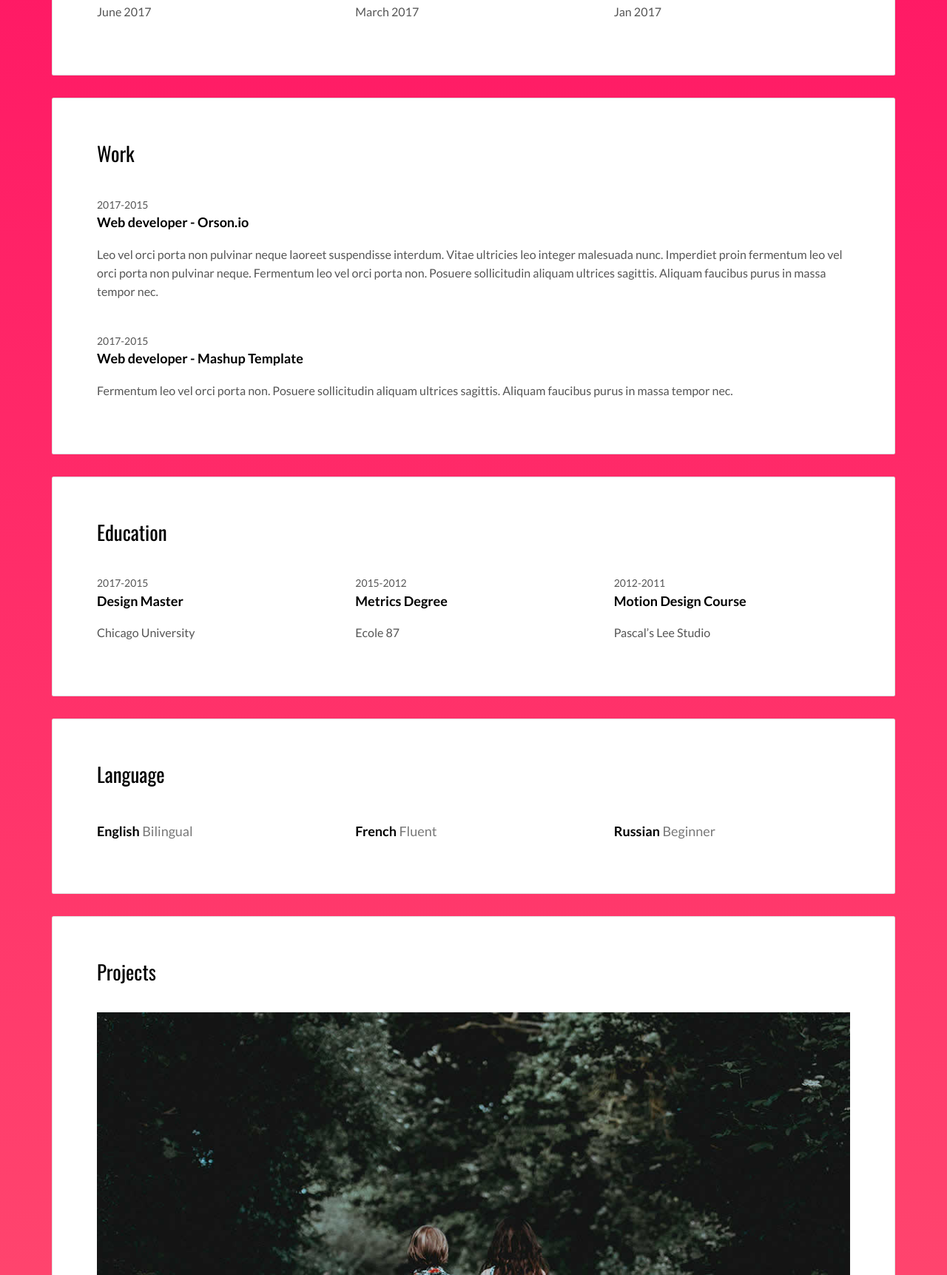
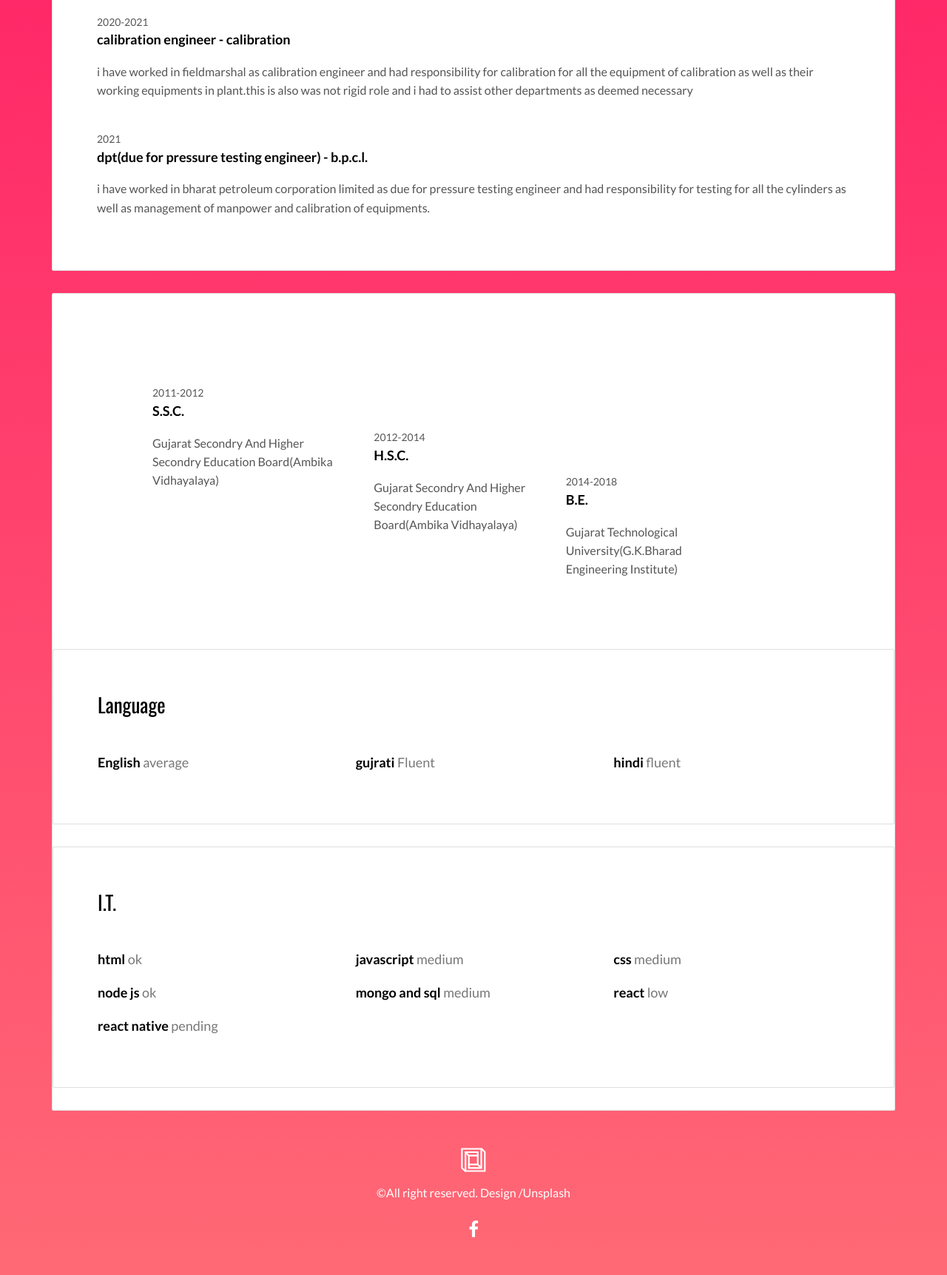
Before and after one commit to lafupra/testinghtml, a plain HTML site: page index.html in a window 1280 px wide. Shown: the part 1077-2800 px from the top of the page at 74% size. Drawn offline with nearby package versions, Linux system fonts and the light colour scheme.

Commit message:
new commit bro

```diff
--- a/index.html
+++ b/index.html
@@ -62,18 +62,19 @@
             <h2>About me</h2>
             <div class="row">
               <div class="col-md-4">
-                <p><img src="./assets/images/img-01.jpg" class="img-responsive" alt=""></p>
+                <p><img src="assets\images\IMG_20201103_174245_copy_766x935.jpg" style="height:30rem;width:30rem" class="img-responsive" alt=""></p>
               </div>
-              <div class="col-md-8">
+              <div class="col-md-6">
 
               <p>i am resident of rajkot, gujarat in india,and done graduation in mechanical field and i really love problem solving.i have different and vast varied interest and like problem solving and holistic approch in things</p>
-              <p> i don't mind accepting challanges and dive into different fields as long as it gives any growth and evolve prespective or give any contentment</p>
+              <p> i don't mind accepting challanges and dive into different fields as long as it gives any growth and evolve prespective or give any contentment.</p>
+              <p> i have diverse interst like geography,polity,physics,computer science,psychology,economics etc.</p>
               </div>
             </div>
           </div>
         </div>
 
-        <div class="card">
+        <!--<div class="card">
           <div class="card-block">
             <h2>Projects</h2>
             <div class="row">
@@ -94,24 +95,32 @@
               </div>
             </div>
           </div>
-        </div>
+        </div>-->
 
         <div class="card">
           <div class="card-block">
             <h2>Work</h2>
             <div class="work-experience">
-              <small class="date">2017-2015</small>
-              <h3 class="h5 date-title">Web developer - <a href="http://en.orson.io" title="Create professionnal website">Orson.io</a></h3>
+              <small class="date">2019-2020</small>
+              <h3 class="h5 date-title">Q.C. Engineer - <a href="http://www.fieldmarshal.com/" title="fieldmarhsal">field-marshal</a></h3>
 
 
-              <p>Leo vel orci porta non pulvinar neque laoreet suspendisse interdum. Vitae ultricies leo integer malesuada nunc. Imperdiet proin fermentum leo vel orci porta non pulvinar neque. Fermentum leo vel orci porta non. Posuere sollicitudin aliquam ultrices sagittis. Aliquam faucibus purus in massa tempor nec.</p>
+              <p>i have done internship there and worked in q.c. for 1 year but it was not rigid and i have to worked on other departments when neccesary.like testing,production,design and developement assisting in purchase and calibration etc.</p>
             </div>
 
             <div class="work-experience">
-              <small class="date">2017-2015</small>
-              <h3 class="h5 date-title">Web developer - <a href="http://mashup-template.com" title="">Mashup Template</a></h3>
+              <small class="date">2020-2021</small>
+              <h3 class="h5 date-title">calibration engineer - <a href="http://www.fieldmarshal.com/" title="calibration">calibration</a></h3>
 
-              <p>Fermentum leo vel orci porta non. Posuere sollicitudin aliquam ultrices sagittis. Aliquam faucibus purus in massa tempor nec.</p>
+              <p>i have worked in fieldmarshal as calibration engineer and had responsibility for calibration for all the equipment of calibration as well as their working equipments in plant.this is also was not rigid role and i had to assist other departments as deemed necessary</p>
+            </div>
+
+
+            <div class="work-experience">
+              <small class="date">2021</small>
+              <h3 class="h5 date-title">dpt(due for pressure testing engineer) - <a href="https://www.bharatpetroleum.in/" title="due for pressure testing">b.p.c.l.</a></h3>
+
+              <p>i have worked in bharat petroleum corporation limited as due for pressure testing  engineer and had responsibility for testing  for all the cylinders as well as management of manpower and calibration of equipments.</p>
             </div>
           </div>
         </div>
@@ -119,7 +128,8 @@
 
         <div class="card">
           <div class="card-block">
-            <h2>Education</h2>
+           <!--
+             <h2>Education</h2>
             <div class="row">
               <div class="col-md-4">
                 <div class="education-experience">
@@ -127,21 +137,38 @@
                   <h3 class="h5 date-title">Design Master</h3>
                   <p>Chicago University</p>
                 </div>
+                    </div>
+           -->
 
-              </div>
+
+              <div class="card-block">
               <div class="col-md-4">
                 <div class="education-experience">
-                  <small class="date">2015-2012</small>
-                  <h3 class="h5 date-title">Metrics Degree</h3>
-                  <p>Ecole 87</p>
+                  <small class="date">2011-2012</small>
+                  <h3 class="h5 date-title">S.S.C.</h3>
+                  <p>Gujarat Secondry And Higher Secondry Education Board(Ambika Vidhayalaya)</p>
                 </div>
               </div>
-              <div class="col-md-4">
-                <div class="education-experience">
-                  <small class="date">2012-2011</small>
-                  <h3 class="h5 date-title">Motion Design Course</h3>
-                  <p>Pascal’s Lee Studio</p>
+
+
+                <div class="card-block">
+                <div class="col-md-4">
+                  <div class="education-experience">
+                    <small class="date">2012-2014</small>
+                    <h3 class="h5 date-title">H.S.C.</h3>
+                    <p>Gujarat Secondry And Higher Secondry Education Board(Ambika Vidhayalaya)</p>
+                  </div>
                 </div>
+
+
+                  <div class="card-block">
+                  <div class="col-md-4">
+                    <div class="education-experience">
+                      <small class="date">2014-2018</small>
+                      <h3 class="h5 date-title">B.E.</h3>
+                      <p>Gujarat Technological University(G.K.Bharad Engineering Institute)</p>
+                    </div>
+                  </div>
               </div>
             </div>
           </div>
@@ -153,57 +180,82 @@
             <div class="row">
               <div class="col-md-4">
                 <div class="language-experience">
-                  <h3 class="h5">English  <small>Bilingual</small></h3>
+                  <h3 class="h5">English  <small>average</small></h3>
                 </div>
               </div>
               <div class="col-md-4">
                 <div class="language-experience">
-                  <h3 class="h5">French  <small>Fluent</small></h3>
+                  <h3 class="h5">gujrati  <small>Fluent</small></h3>
                 </div>
               </div>
               <div class="col-md-4">
                 <div class="language-experience">
-                  <h3 class="h5">Russian  <small>Beginner</small></h3>
+                  <h3 class="h5">hindi  <small>fluent</small></h3>
                 </div>
               </div>
             </div>
           </div>
         </div>
 
+
+
         <div class="card">
           <div class="card-block">
-            <h2>Projects</h2>
-            <div id="carousel-example-generic" class="carousel slide" data-ride="carousel">
-
-
-            <!-- Wrapper for slides -->
-            <div class="carousel-inner" role="listbox">
-              <div class="item active">
-                <img src="./assets/images/img-05.jpg" class="img-responsive" alt="...">
-                <div class="carousel-caption">
-                  <h3 class="h5">Jules for Bastion</h3>
-                  <p>2017</p>
+            <h2>I.T.</h2>
+            <div class="row">
+              <div class="col-md-4">
+                <div class="language-experience">
+                  <h3 class="h5">html  <small>ok</small></h3>
                 </div>
               </div>
-              <div class="item">
-                <img src="./assets/images/img-06.jpg" class="img-responsive" alt="...">
-                <div class="carousel-caption">
-                  <h3 class="h5">Jules for Bastion</h3>
-                  <p>2017</p>
+              <div class="col-md-4">
+                <div class="language-experience">
+                  <h3 class="h5">javascript  <small>medium</small></h3>
+                </div>
+              </div>
+              <div class="col-md-4">
+                <div class="language-experience">
+                  <h3 class="h5">css  <small>medium</small></h3>
                 </div>
               </div>
 
-              <div class="item">
-                <img src="./assets/images/img-08.jpg" class="img-responsive" alt="...">
-                <div class="carousel-caption">
-                  <h3 class="h5">Jules for Bastion</h3>
-                  <p>2017</p>
+              <div class="col-md-4">
+                <div class="language-experience">
+                  <h3 class="h5">node js  <small>ok</small></h3>
                 </div>
               </div>
-            </div>
+
+              <div class="col-md-4">
+                <div class="language-experience">
+                  <h3 class="h5">mongo and sql  <small>medium</small></h3>
+                </div>
+              </div>
+
+              <div class="col-md-4">
+                <div class="language-experience">
+                  <h3 class="h5">react  <small>low</small></h3>
+                </div>
+              </div>
+
+
+              <div class="col-md-4">
+                <div class="language-experience">
+                  <h3 class="h5">react native <small>pending</small></h3>
+                </div>
+              </div>
+
+
+
+
+              </div>
+
+
+
+
+
 
             <!-- Indicators -->
-            <ol class="carousel-indicators">
+            <!--<ol class="carousel-indicators">
               <li data-target="#carousel-example-generic" data-slide-to="0" class="active"></li>
               <li data-target="#carousel-example-generic" data-slide-to="1"></li>
               <li data-target="#carousel-example-generic" data-slide-to="2"></li>
@@ -211,48 +263,12 @@
 
           </div>
           </div>
-        </div>
+        </div>-->
 
-        <div class="card">
-          <div class="card-block">
-            <h2>Social Network</h2>
-            <div class="row">
-              <div class="col-md-3">
-                <p class="social-buttons"><a href="https://twitter.com/" title=""><span class="social-round-icon fa-icon"><i class="fa fa-twitter"></i></span>@David_Folley</a></p>
-              </div>
-              <div class="col-md-3">
-                <p class="social-buttons"><a href="https://www.linkedin.com/" title=""><span class="social-round-icon fa-icon"><i class="fa fa-linkedin"></i></span>David Folley</a></p>
-              </div>
-              <div class="col-md-3">
-                <p class="social-buttons"><a href="https://dribbble.com/" title=""><span class="social-round-icon fa-icon"><i class="fa fa-dribbble"></i></span>David Folley</a></p>
-              </div>
-            </div>
-          </div>
-        </div>
 
-        <div class="card">
-          <div class="card-block">
-            <h2>Contact</h2>
-            <form action="" class="reveal-content">
-              <div class="form-group">
-                <input type="email" class="form-control" id="email" placeholder="Email">
-              </div>
-              <div class="form-group">
-                <input type="text" class="form-control" id="subject" placeholder="Subject">
-              </div>
-              <div class="form-group">
-                <textarea class="form-control" rows="5" placeholder="Enter your message"></textarea>
-              </div>
-              <div class="form-group">
-                <button type="submit" class=" btn btn-primary">Send message</button>
-              </div>
-            </form>
-          </div>
-        </div>
 
-     </div>
-   </div>
- </div>
+
+
 
 </main>
 <footer class="footer-container white-text-container text-center">
@@ -261,23 +277,13 @@
       <div class="col-xs-12">
         <p><img src="./assets/images/mashup-icon.svg" alt=""></p>
 
-        <p>©All right reserved. Design <a href="http://www.mashup-template.com/" title="Create website with free html template">Mashup Template</a>/<a href="https://unsplash.com/" title="Beautiful Free Images">Unsplash</a></p>
+        <p>©All right reserved. Design <a href="http://www.mashup-template.com/" title="Create website with free html template"></a>/<a href="https://unsplash.com/" title="Beautiful Free Images">Unsplash</a></p>
         <p>
           <a class="fa-icon fa-icon-2x" href="https://facebook.com/" title="">
             <i class="fa fa-facebook"></i>
           </a>
-          <a class="fa-icon fa-icon-2x" href="https://twitter.com/" title="">
-            <i class="fa fa-twitter"></i>
-          </a>
-          <a class="fa-icon fa-icon-2x" href="https://dribbble.com/" title="">
-            <i class="fa fa-dribbble"></i>
-          </a>
-          <a class="fa-icon fa-icon-2x" href="https://www.linkedin.com/" title="">
-            <i class="fa fa-linkedin"></i>
-          </a>
-          <a class="fa-icon fa-icon-2x" href="https://vimeo.com/" title="">
-            <i class="fa fa-vimeo"></i>
-          </a>
+
+
         </p>
       </div>
     </div>
```
Also changed, not shown: assets/images/IMG_20201103_174245_copy_766x935.jpg (added).
